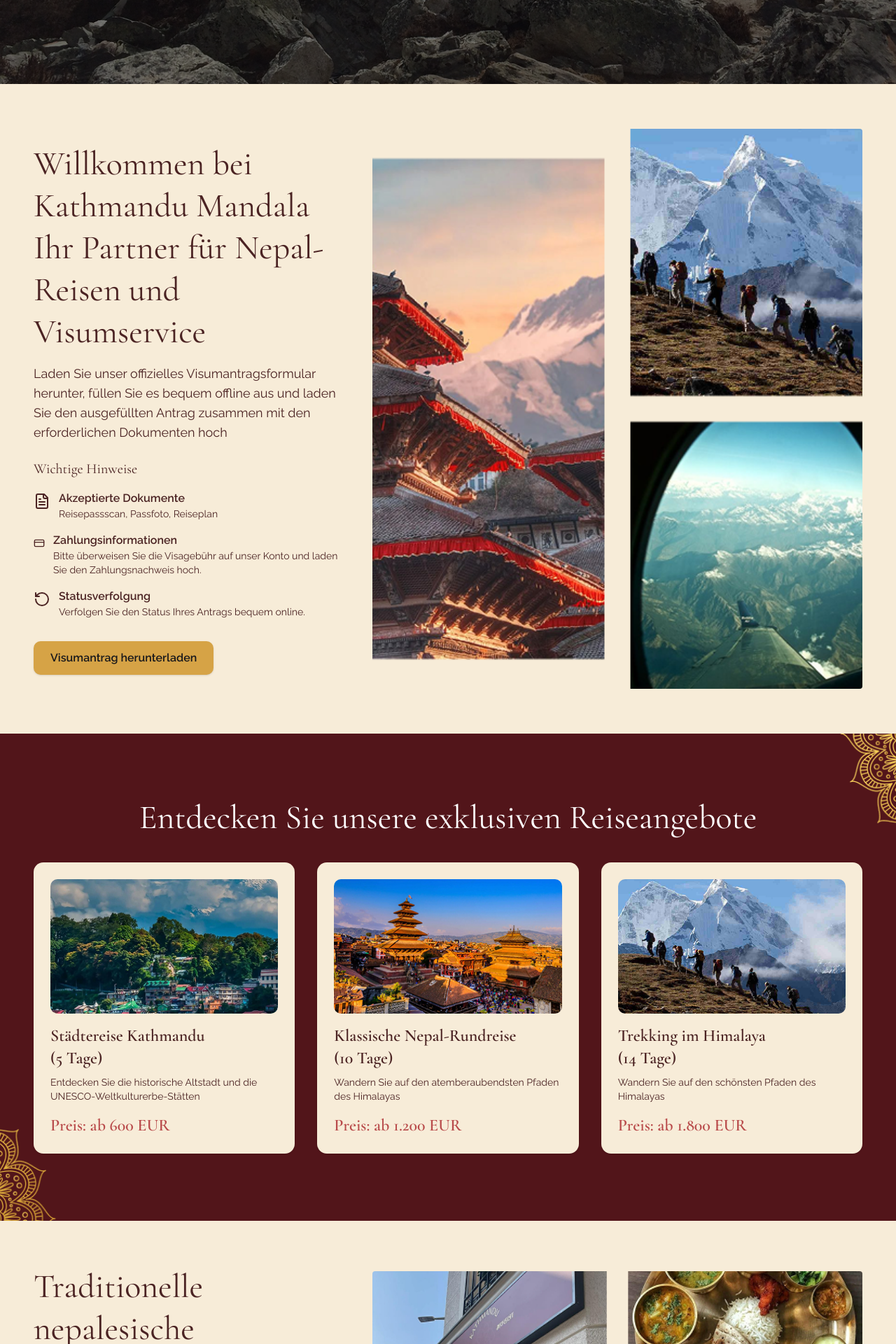
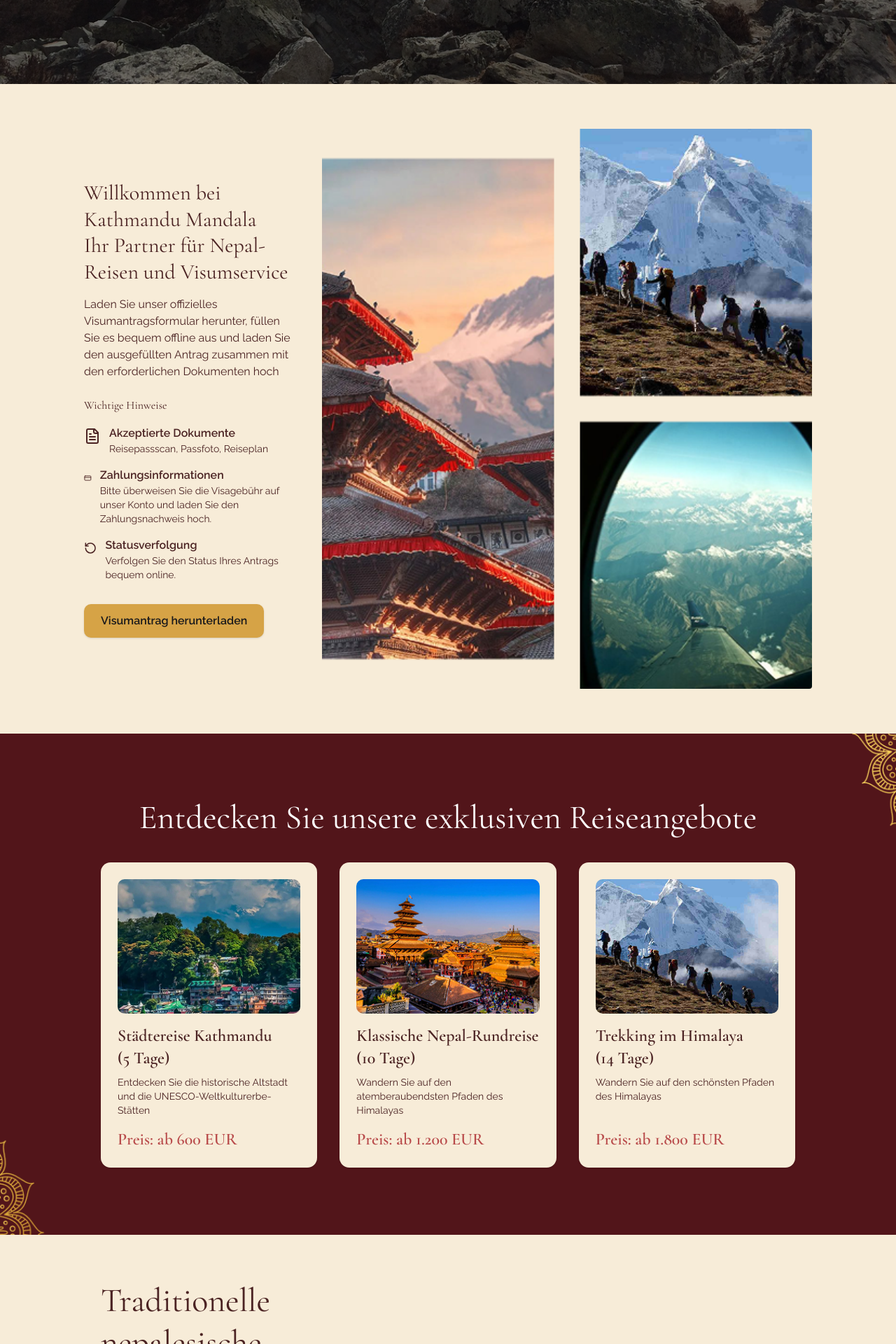
Before and after one commit to sarthakshrestha/kathmandu-mandala, a Next.js app: page / in a window 1280 px wide. Shown: the part 680-2600 px from the top of the page at 70% size. Built offline with nearby package versions, Linux system fonts and the light colour scheme.

Commit message:
ui: responsiveness + wip logo

```diff
--- a/src/app/components/landing-page-components/component-1.tsx
+++ b/src/app/components/landing-page-components/component-1.tsx
@@ -12,20 +12,20 @@ export default function Component1() {
   }
 
   return (
-    <section className="bg-[#F7ECD8]  px-4 md:px-12 py-16 max-sm:py-12 max-sm:px-8  items-center justify-center flex">
-      <div className="md:max-w-[85rem] mx-auto flex flex-col md:flex-row gap-10 items-center w-full">
+    <section className="bg-[#F7ECD8] px-18 py-16 max-sm:py-12  items-center justify-center flex max-sm:px-4">
+      <div className="mx-auto flex flex-col md:flex-row gap-10 items-center w-full px-12">
         {/* Left: Text */}
         <div className="flex-1 w-full">
-          <h2 className="font-garamond text-2xl md:text-4xl lg:text-5xl text-[#4B2323] mb-4 leading-tight">
+          <h2 className="font-garamond text-2xl md:text-3xl lg:text-3xl text-[#4B2323] mb-4 leading-tight">
             {t("welcome")}
             <br />
             <span className="font-garamond">{t("partner")}</span>
           </h2>
-          <p className="text-[#4B2323] font-links text-base md:text-lg mb-6">
+          <p className="text-[#4B2323] font-links text-base md:text-base mb-6">
             {t("visa_paragraph")}
           </p>
           <div className="mb-6">
-            <h3 className="font-garamond text-xl text-[#4B2323] mb-4">
+            <h3 className="font-garamond text-base text-[#4B2323] mb-4">
               {t("important_notes")}
             </h3>
             <ul className="space-y-4">
--- a/src/app/components/landing-page-components/component-2.tsx
+++ b/src/app/components/landing-page-components/component-2.tsx
@@ -40,7 +40,7 @@ function Component2() {
   ];
 
   return (
-    <section className="relative py-24 max-sm:py-12 max-sm:px-8 px-2 sm:px-6 lg:px-12  overflow-hidden">
+    <section className="relative py-24 max-sm:py-12 max-sm:px-4 px-2 sm:px-6 lg:px-18 overflow-hidden">
       {/* Decorative background pattern */}
       <Image
         src="/images/background/BackgroundPattern.png"
@@ -50,7 +50,7 @@ function Component2() {
         style={{ zIndex: 0 }}
         priority
       />
-      <div className="relative z-10 max-w-7xl mx-auto">
+      <div className="relative z-10 max-w-7xl px-18 max-sm:px-8 mx-auto">
         <h2 className="text-center font-garamond text-2xl sm:text-3xl md:text-4xl lg:text-5xl text-white mb-10">
           {t("travel_offers_title")}
         </h2>
--- a/src/app/components/landing-page-components/component-3.tsx
+++ b/src/app/components/landing-page-components/component-3.tsx
@@ -11,8 +11,8 @@ export default function Component3() {
   }
 
   return (
-    <section className="bg-[#F7ECD8] px-4 md:px-12 max-sm:py-12 max-sm:px-8 py-16 flex items-center justify-center">
-      <div className="md:max-w-[85rem] mx-auto flex flex-col md:flex-row gap-10 items-center w-full">
+    <section className="bg-[#F7ECD8] px-4 md:px-18 max-sm:py-12 py-16 flex items-center justify-center">
+      <div className="md:max-w-[78rem] md:px-18 mx-auto flex flex-col md:flex-row gap-10 items-center w-full max-sm:px-8">
         <div className="flex-1 w-full">
           <h2 className="font-garamond text-2xl md:text-4xl lg:text-5xl text-[#4B2323] mb-4 leading-tight">
             {t("restaurant_title")} <br /> {t("restaurant_subtitle")}
--- a/src/app/components/landing-page-components/component-4.tsx
+++ b/src/app/components/landing-page-components/component-4.tsx
@@ -11,8 +11,9 @@ export default function Component4() {
   }
 
   return (
-    <section className="relative py-24 px-2 sm:px-6 lg:px-12 overflow-hidden max-sm:px-8">
+    <section className="relative py-24 max-sm:py-12 px-18 sm:px-6 lg:px-18 overflow-hidden max-sm:px-4">
       {/* Decorative background pattern */}
+      <div className="px-18 max-sm:px-8 md:px-18">
         <Image
           src="/images/background/BackgroundPattern.png"
           alt="Background Pattern"
@@ -21,7 +22,7 @@ export default function Component4() {
           style={{ zIndex: 0 }}
           priority
         />
-      <div className="relative z-10 md:max-w-[85rem] mx-auto flex flex-col md:flex-row gap-10 items-center">
+        <div className="relative z-10 md:max-w-[78rem] mx-auto flex flex-col md:flex-row gap-10 items-center">
           {/* Left: Text */}
           <div className="flex-1 w-full">
             <h2 className="font-garamond text-2xl sm:text-3xl md:text-4xl lg:text-5xl text-white mb-6 leading-tight">
@@ -86,6 +87,7 @@ export default function Component4() {
             </div>
           </div>
         </div>
+      </div>
     </section>
   );
 }
--- a/src/app/components/landing-page-components/component-5.tsx
+++ b/src/app/components/landing-page-components/component-5.tsx
@@ -11,8 +11,8 @@ export default function Component5() {
   }
 
   return (
-    <section className="bg-[#F7ECD8] px-4 md:px-12 py-16 flex items-center justify-center max-sm:px-8">
-      <div className="md:md:max-w-[85rem] mx-auto flex flex-col md:flex-row gap-12 items-center w-full">
+    <section className="bg-[#F7ECD8] px-4 md:px-12 max-sm:py-12 py-16 flex items-center justify-center max-sm:px-8">
+      <div className="md:md:max-w-[85rem] max-sm:px-2 px-18 mx-auto flex flex-col md:flex-row gap-12 items-center w-full">
         {/* Left: Text & Services */}
         <div className="flex-1 w-full">
           <h2 className="font-garamond text-2xl md:text-4xl lg:text-5xl text-[#23233B] mb-6 leading-tight">
--- a/src/app/components/landing-page-components/component-6.tsx
+++ b/src/app/components/landing-page-components/component-6.tsx
@@ -1,7 +1,7 @@
 "use client";
 import Image from "next/image";
 import { useTranslation } from "@/app/hooks/use-translation";
-
+import { Pickaxe } from "lucide-react";
 const products = [
   {
     img: "https://placehold.co/600x400",
@@ -43,7 +43,7 @@ export default function Component6() {
   }
 
   return (
-    <section className="relative bg-[#4B2323] py-20 px-2 sm:px-6 lg:px-12 overflow-hidden max-sm:px-4">
+    <section className="relative bg-[#4B2323] py-20 px-2 sm:px-6  overflow-hidden max-sm:px-8">
       {/* Decorative Mandala Patterns */}
       <Image
         src="/images/background/BackgroundPattern.png"
@@ -53,7 +53,7 @@ export default function Component6() {
         style={{ zIndex: 0 }}
         priority
       />
-      <div className="relative z-10 md:max-w-[85rem] mx-auto flex flex-col gap-8">
+      <div className="relative z-10 lg:px-18 mx-auto flex flex-col gap-8">
         {/* Header */}
         <div className="flex flex-col md:flex-row items-center justify-between gap-4 mb-6">
           <div>
@@ -79,14 +79,11 @@ export default function Component6() {
               key={idx}
               className="bg-[#FFF9EE] rounded-xl overflow-hidden flex flex-col shadow-md"
             >
-              <div className="w-full h-[220px] relative">
-                <Image
-                  src={product.img}
-                  alt={product.title}
-                  fill
-                  className="object-cover"
-                  sizes="(max-width: 768px) 100vw, 220px"
-                />
+              <div className="w-full h-[220px] relative flex flex-col items-center justify-center">
+                <Pickaxe size={64} className="text-[#B94B4B] mb-2" />
+                <span className="text-[#B94B4B] font-links font-semibold">
+                  Work in progress
+                </span>
               </div>
               <div className="p-4 flex flex-col flex-1 justify-between">
                 <div className="font-links text-[#23233B] text-base font-medium mb-2">
--- a/src/app/components/landing-page-components/component-7.tsx
+++ b/src/app/components/landing-page-components/component-7.tsx
@@ -12,7 +12,7 @@ export default function Component7() {
 
   return (
     <section
-      className="relative w-full h-[600px] md:h-[500px] flex items-center justify-start overflow-hidden max-sm:py-12 max-sm:px-4"
+      className="relative w-full h-[600px] md:h-[500px] flex items-center justify-start overflow-hidden max-sm:py-12 max-sm:px-8 md:px-14 "
       style={{ minHeight: "400px" }}
     >
       {/* Background Image */}
--- a/src/app/pages/landing-page.tsx
+++ b/src/app/pages/landing-page.tsx
@@ -11,7 +11,7 @@ import Component7 from "../components/landing-page-components/component-7";
 import Footer from "../components/reusable/footer";
 export default function LandingPage() {
   return (
-    <div className="w-full">
+    <div className="w-full bg-transparent">
       <Navbar />
       <Hero />
       <Component1 />
```
Lines whose indentation alone changed are shown as unchanged.
